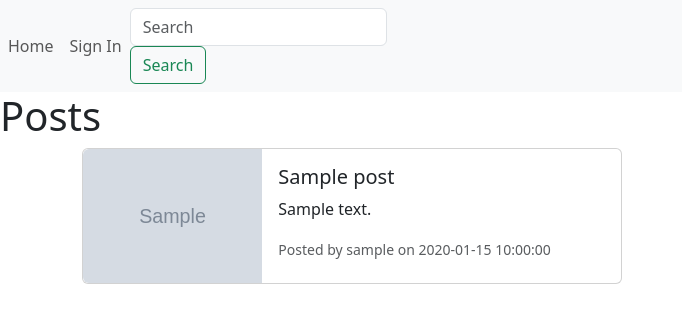
After one commit to SMatvii/Synk, a Flask app: template frontend/templates/card.html in a window 1280 px wide. The commit adds this page. Shown: the top 323 px of the page, without its empty margins (0-682 px from the left). Run offline with Flask 3, Linux system fonts and the light colour scheme; the template is opened without the code that fills it: most values are stand-ins (such as "Sample title", 1, 10 or a date in 2020); grey boxes marked "Sample" are stand-in pictures.

```diff
--- a/frontend/routes/__init__.py
+++ b/frontend/routes/__init__.py
@@ -1,5 +1,6 @@
 from . import (
     default,
     auth,
-    user
+    user,
+    post
 )
--- a/frontend/routes/user.py
+++ b/frontend/routes/user.py
@@ -1,6 +1,6 @@
 from requests import get
+from flask import render_template
 from .. import flask_app, BACKEND_URL
-from flask import render_template
 
 
 @flask_app.get("/users/<int:id>")
--- /dev/null
+++ b/frontend/templates/card.html
@@ -0,0 +1,28 @@
+{% extends "base.html" %}
+
+{% block content %}
+<h1>Posts</h1>
+
+<div class="container">
+    {% for post in posts %}
+    <div class="card mb-3" style="max-width: 540px;">
+        <div class="row g-0">
+            <div class="col-md-4">
+                <img src="{{ post.file_path }}" class="img-fluid rounded-start" alt="Image for {{ post.title }}">
+            </div>
+            <div class="col-md-8">
+                <div class="card-body">
+                    <h5 class="card-title">{{ post.title }}</h5>
+                    <p class="card-text">{{ post.content }}</p>
+                    <p class="card-text">
+                        <small class="text-body-secondary">
+                            Posted by {{ post.user_name }} on {{ post.created_at }}
+                        </small>
+                    </p>
+                </div>
+            </div>
+        </div>
+    </div>
+    {% endfor %}
+</div>
+{% endblock %}
--- a/frontend/templates/includes/nav.html
+++ b/frontend/templates/includes/nav.html
@@ -1,5 +1,4 @@
 <nav class="navbar navbar-expand-lg navbar-light bg-light">
-    <a class="navbar-brand" href="/">Navbar</a>
     <div class="collapse navbar-collapse" id="navbarNav">
         <ul class="navbar-nav ml-auto">
             <li class="nav-item">
--- a/frontend/templates/user_profile.html
+++ b/frontend/templates/user_profile.html
@@ -11,4 +11,6 @@
 <button>Subscribe</button>
 <button>Unsubscribe</button>
 
+<a href="{{ url_for('create_post_page', id=user.id) }}" class="btn btn-secondary">Create Post</a>
+
 {% endblock %}
```
Also changed, not shown: frontend/routes/post.py (added, +39 -0 lines), frontend/templates/create_post.html (added, +18 -0 lines).
